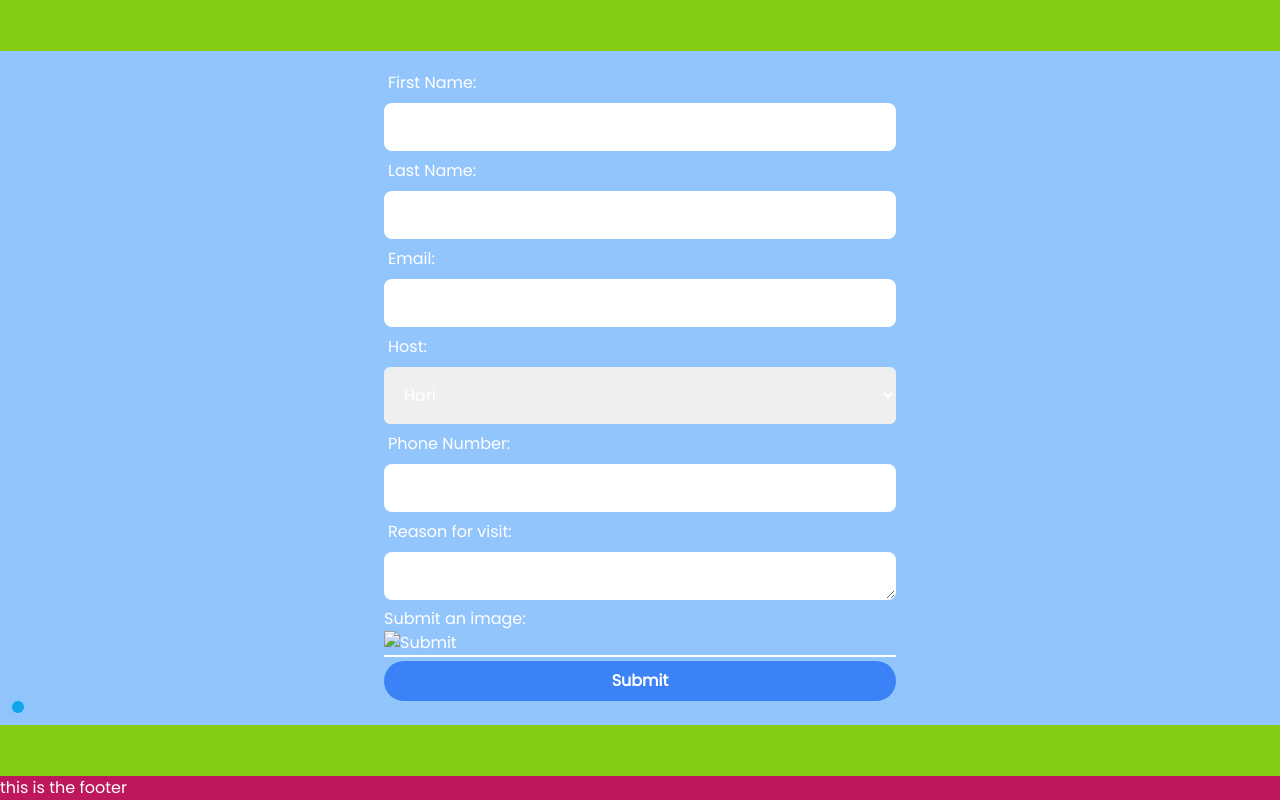
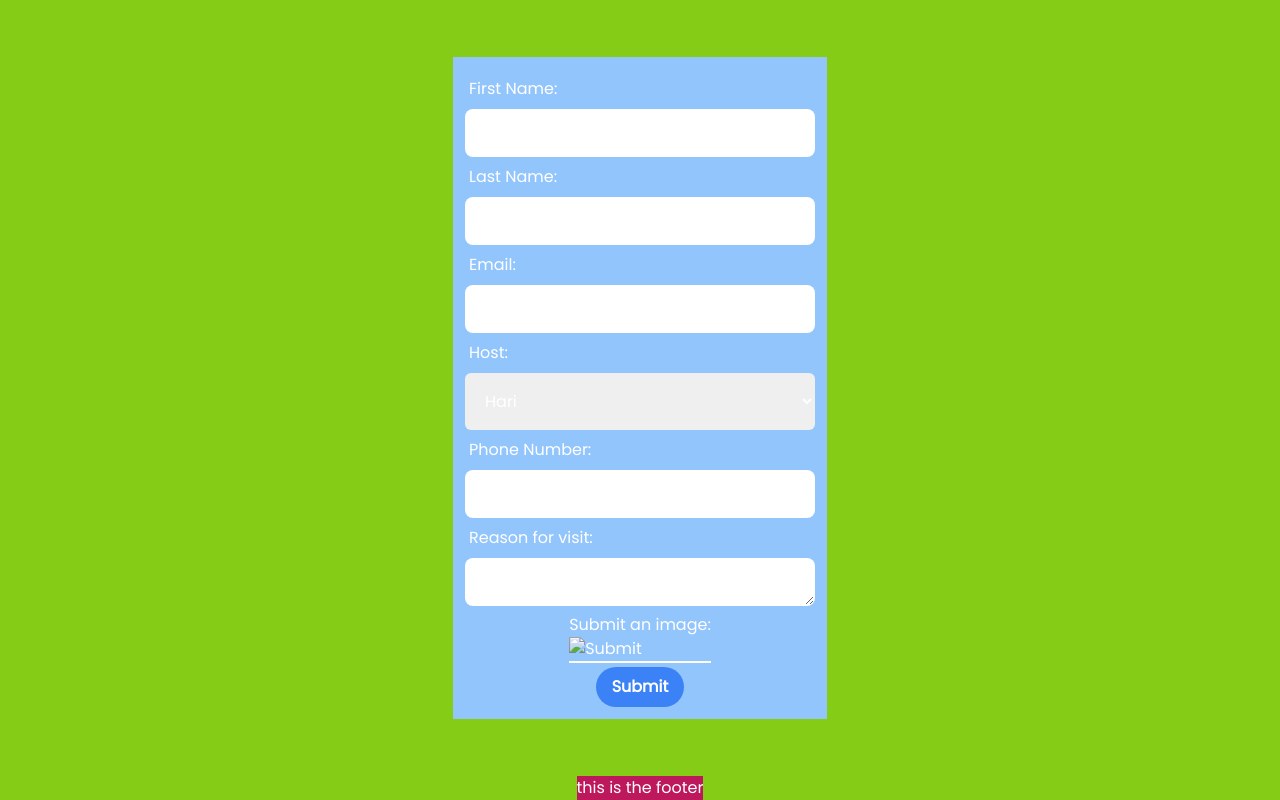
Before and after one commit to pathakHemanta/kiosk-check-in, a Next.js app: page /test1 in a window 1280 px wide. Built offline with nearby package versions, Linux system fonts and the light colour scheme.

Commit message:
Changed the test1 form

```diff
--- a/src/pages/test1.js
+++ b/src/pages/test1.js
@@ -22,9 +22,9 @@ const Test = () => {
   });
 
   return (
-    <div className="h-screen flex flex-col w-full bg-lime-500">
-      <form className="flex flex-col bg-blue-300 my-auto w-full p-3">
-        <section className="mx-auto w-[60%] max-w-lg">
+    <div className="h-screen flex flex-col items-center w-full bg-lime-500">
+      <form className="flex flex-col bg-blue-300 my-auto w-auto p-3">
+        <section className="mx-auto max-w-lg">
           <label htmlFor="first-name" className="label">
             First Name:
           </label>
@@ -59,7 +59,7 @@ const Test = () => {
           </label>
           <textarea id="reason" className="input w-full pt-3"></textarea>
         </section>
-        <div className="flex flex-col border-b-2 border-white mx-auto w-[60%] max-w-lg">
+        <div className="flex flex-col border-b-2 border-white mx-auto max-w-lg">
           <label htmlFor="pic" className="">
             Submit an image:{" "}
           </label>
@@ -67,14 +67,10 @@ const Test = () => {
         </div>
         <button
           type="submit"
-          className="w-[60%] bg-blue-500 hover:bg-blue-700 text-white font-bold py-2 px-4 rounded-full mx-auto mt-1 max-w-lg"
+          className=" bg-blue-500 hover:bg-blue-700 text-white font-bold py-2 px-4 rounded-full mx-auto mt-1 max-w-lg"
         >
           Submit
         </button>
-        <span className="relative flex h-3 w-3">
-          <span className="animate-ping absolute inline-flex h-full w-full rounded-full bg-sky-400 opacity-75"></span>
-          <span className="relative inline-flex rounded-full h-3 w-3 bg-sky-500"></span>
-        </span>
       </form>
       <footer className="bg-pink-700">this is the footer</footer>
     </div>
```
